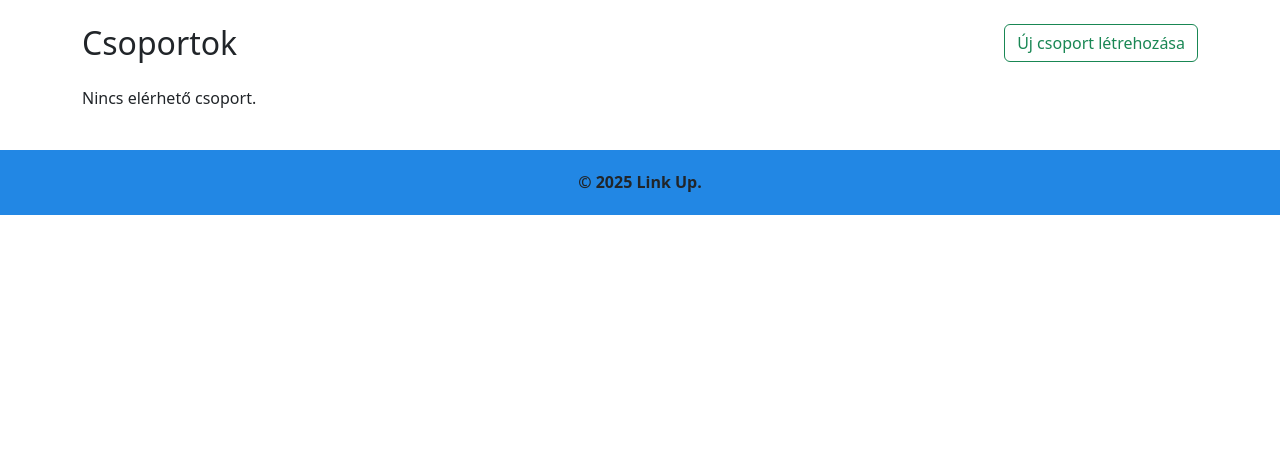
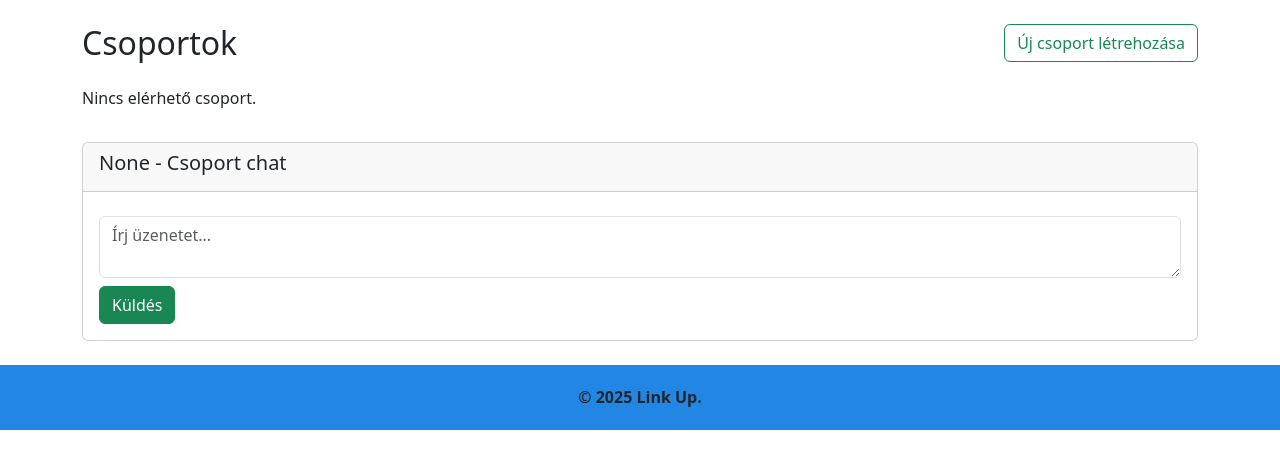
Before and after one commit to B-MaTe/link-up, a Django app: page /csoportok/ in a window 1280 px wide. Shown: the part 56-525 px from the top of the page. Run offline with Django 5.2, Linux system fonts and the light colour scheme; the visitor is signed in with stand-in values (Sample User, id 1); data that the repository does not hold is empty.

Commit message:
Uzenet irasa csoportba

```diff
--- a/link_up/core/templates/groups.html
+++ b/link_up/core/templates/groups.html
@@ -20,7 +20,9 @@
                                 Létrehozó: {{ csoport.felhasznalo.felhasznalonev }}<br>
                                 <span class="badge bg-success">Csoportos</span>
                             </p>
-                            <a href="#" class="btn btn-primary">Csoport megnyitása</a>
+                            <button onclick="groupChat('{{ csoport.id }}', '{{ csoport.csoport_nev }}', '{{ user.id }}')"
+                                    class="btn btn-primary">Csoport megnyitása
+                            </button>
                             {% if csoport.felhasznalo.felhasznalonev == user.felhasznalonev %}
                                 <button type="button" class="btn btn-danger"
                                         data-bs-toggle="modal"
@@ -58,6 +60,22 @@
                 <p>Nincs elérhető csoport.</p>
             {% endfor %}
     </div>
+    <div class="d-none" id="gchat">
+        <div class="card mt-3">
+            <div class="card-header">
+                <h5 id="chat-cim"></h5>
+            </div>
+            <div class="card-body">
+                <form method="post">
+                    {% csrf_token %}
+                    <div id="chat-uzenetek"></div>
+                    <input type="hidden" name="csoport-id" id="csoport-id" value="">
+                    <input type="hidden" name="kuldo-id" id="kuldo-id" value="">
+                    <textarea id="gtext" name="gtext" class="form-control mt-2" placeholder="Írj üzenetet..."></textarea>
+                    <button type="submit" name="guzenet" class="btn btn-success mt-2">Küldés</button>
+                </form>
+            </div>
+        </div>
     </div>
 
     <div class="modal fade" id="addGroup" tabindex="-1" aria-hidden="true">
@@ -103,6 +121,24 @@
 
 {% block scripts %}
     <script>
+    function groupChat(csoportId, csoportNev, userId) {
+            const chatDiv = document.getElementById('gchat');
+            const chatCim = document.getElementById('chat-cim');
+            const chatKuldo = document.getElementById('kuldo-id');
+            const csopId = document.getElementById('csoport-id');
+
+            chatCim.textContent = `${csoportNev} - Csoport chat`;
+            chatDiv.classList.remove('d-none');
+            chatDiv.classList.add('d-block');
+            chatKuldo.value = userId;
+            csopId.value = csoportId;
+        }
+        const activeChat = '{{ active_chat }}';
+        const groupName = '{{ group_name }}';
+        if (activeChat && groupName){
+            groupChat(activeChat, groupName, "{{ user.id }}");
+        }
+
         function addGroup() {
             document.getElementById('addGroup').style.display = 'block';
         }
--- a/link_up/core/views.py
+++ b/link_up/core/views.py
@@ -14,7 +14,7 @@
 from django.db import connection
 from django.http import HttpResponse
 
-from .models import Felhasznalo, Bejegyzes, FelhasznaloKapcsolat, Csoport, FelhasznaloCsoport
+from .models import Felhasznalo, Bejegyzes, FelhasznaloKapcsolat, Csoport, FelhasznaloCsoport, Uzenet
 from .service import bejegyzes_service, image_service
 from core.enums import BejegyzesResponse, ImageCreationResponse, KapcsolatStatus, from_string, UzenetResponse
 from .service.bejegyzes_service import add_komment
@@ -301,6 +301,8 @@
         Q(Q(jelolo=request.user) | Q(jelolt=request.user)) & Q(statusz=KapcsolatStatus.ACCEPTED.name.lower()))
     ismeros_id_list = []
     sajat_csoportok_id_list = []
+    active_group = None
+    group_name = None
 
     if request.method == 'POST':
         if "addGroup" in request.POST:
@@ -327,9 +329,25 @@
                 )
 
             return redirect('csoportok')
+
         elif "removeGroup" in request.POST:
             torlendo_csoport_id = request.POST.get("csoport-id")
             Csoport.objects.filter(pk=torlendo_csoport_id).delete()
+
+        elif "guzenet" in request.POST:
+            gtext = request.POST.get("gtext")
+            kuldo_id = request.POST.get("kuldo-id")
+            csoport_id = request.POST.get("csoport-id")
+            csoport = Csoport.objects.get(pk=csoport_id)
+            active_group = csoport.id
+            group_name = csoport.csoport_nev
+
+            Uzenet.objects.create(
+                felhasznalo=Felhasznalo.objects.get(pk=kuldo_id),
+                csoport=csoport,
+                kuldesi_ido=datetime.datetime.now(),
+                tartalom=gtext,
+            )
 
     for kapcsolat in ismerosok:
         if kapcsolat.jelolo.id != request.user.id:
@@ -353,4 +371,6 @@
         'felhasznalo_name': felhasznalo_name,
         'ismerosok': ismerosok,
         'csoportok': csoportok,
+        'active_chat': active_group,
+        'group_name': group_name,
     })
```
